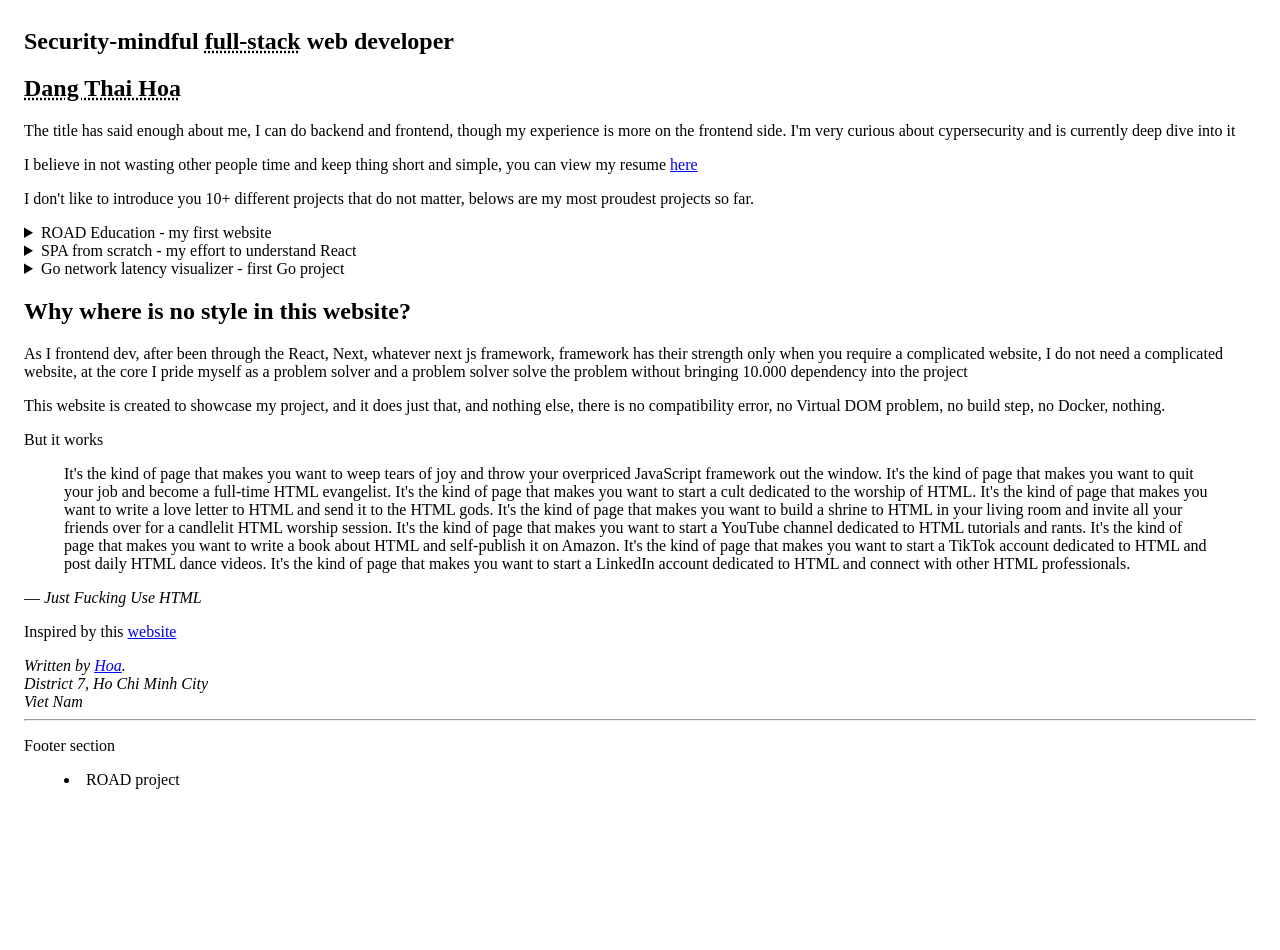
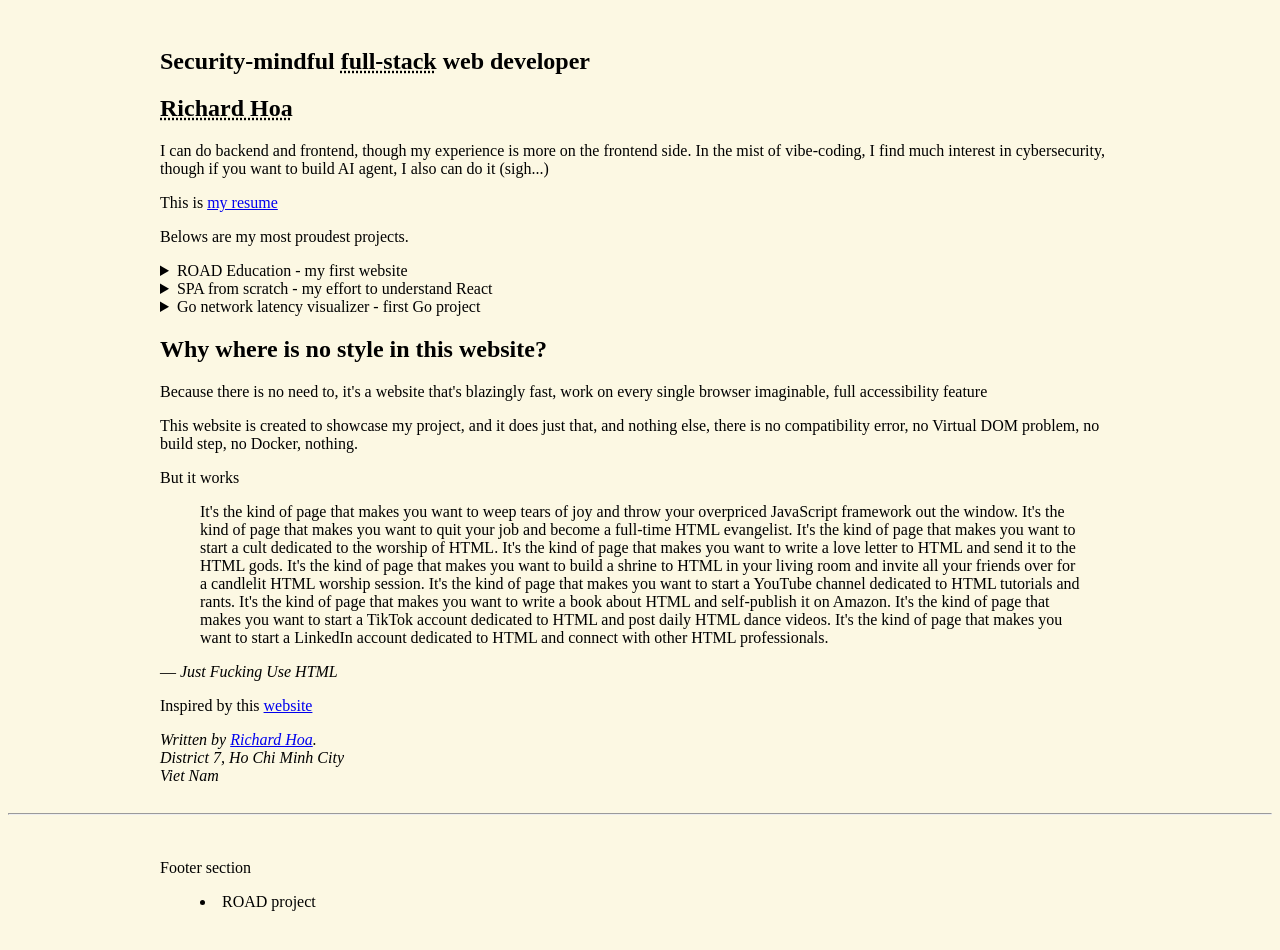
Before and after one commit to RichardHoa/pure-html, a plain HTML site: page index.html in a window 1280 px wide. Before the commit the page ends 813 px from the top, so only its background shows below. Drawn offline with Linux system fonts and the light colour scheme.

Commit message:
update content

```diff
--- a/index.css
+++ b/index.css
@@ -3,25 +3,20 @@
     box-sizing: border-box;
   }
 
-  html,
-  body {
-    max-width: 100vw;
-    overflow-x: hidden;
-  }
   :root {
     color-scheme: light dark;
     --light-font-color: #000000;
     --dark-font-color: #ffffff;
-    --light-background-color: #ffffff;
-    --dark-background-color: #000000;
   }
   html {
-    background-color: light-dark(
-      var(--light-background-color),
-      var(--dark-background-color)
-    );
+    background-color: light-dark(#fcf8e3, rgb(25, 3, 27));
     color: light-dark(var(--light-font-color), var(--dark-font-color));
+  }
 
-    padding: 0 1rem;
+  main,
+  footer {
+    max-width: 1000px;
+    padding: 20px;
+    margin: 0 auto;
   }
 }
--- a/index.html
+++ b/index.html
@@ -1,10 +1,9 @@
 <!DOCTYPE html>
 <html lang="en">
-
   <head>
     <meta charset="UTF-8" />
     <meta name="viewport" content="width=device-width, initial-scale=1.0" />
-  <title>Hoa's personal project</title>
+    <title>Richard Hoa personal project</title>
     <link rel="icon" href="favicon.ico" type="image/x-icon" />
     <link rel="stylesheet" href="index.css" />
     <!-- <script src="index.js" defer></script> -->
@@ -14,40 +13,52 @@
     <main>
       <section>
         <h1>
-        Security-mindful <abbr title="mostly-frontend">full-stack</abbr> web developer
+          Security-mindful <abbr title="mostly-frontend">full-stack</abbr> web
+          developer
         </h1>
-      <h2><abbr title="or Richard Hoa">Dang Thai Hoa</abbr></h2>
+        <h2>
+          <abbr title="or Dang Thai Hoa, if you prefer Vietnamese name"
+            >Richard Hoa</abbr
+          >
+        </h2>
         <p>
-        The title has said enough about me, I can do backend and frontend,
-        though my experience is more on the frontend side. I'm very curious
-        about cypersecurity and is currently deep dive into it
+          I can do backend and frontend, though my experience is more on the
+          frontend side. In the mist of vibe-coding, I find much interest in
+          cybersecurity, though if you want to build AI agent, I also can do it
+          (sigh...)
         </p>
 
         <p>
-        I believe in not wasting other people time and keep thing short and
-        simple, you can view my resume
-        <a href="https://drive.google.com/file/d/1gjcbZcFoN6_p7zIpHCA53bY86v-B5zjn/view?usp=sharing"
-          target="_blank">here</a>
+          This is
+          <a
+            href="https://drive.google.com/file/d/1gjcbZcFoN6_p7zIpHCA53bY86v-B5zjn/view?usp=sharing"
+            target="_blank"
+            >my resume</a
+          >
         </p>
 
-      <p>
-        I don't like to introduce you 10+ different projects that do not
-        matter, belows are my most proudest projects so far.
-      </p>
+        <p>Belows are my most proudest projects.</p>
 
         <details>
           <summary>ROAD Education - my first website</summary>
           <p>
             Profesisonal website I've done for ROAD, an education startup,
-          <a href="projects/ROAD_website.html" target="_blank" referrerpolicy="no-referrer"
-            rel="noopener noreferrer">read more about the website</a>
+            <a
+              href="projects/ROAD_website.html"
+              target="_blank"
+              referrerpolicy="no-referrer"
+              rel="noopener noreferrer"
+              >read more about the website</a
+            >
           </p>
         </details>
         <details>
           <summary>SPA from scratch - my effort to understand React</summary>
           <p>
             I build this project to understand how React work under the hood,
-          <a href="projects/SPA_from_scratch.html" target="_blank">learn more about the project</a>
+            <a href="projects/SPA_from_scratch.html" target="_blank"
+              >learn more about the project</a
+            >
           </p>
         </details>
 
@@ -55,17 +66,16 @@
           <summary>Go network latency visualizer - first Go project</summary>
           <p>
             My first big Go project
-          <a href="projects/Go_network_visualizer.html" target="_blank">learn more about the project</a>
+            <a href="projects/Go_network_visualizer.html" target="_blank"
+              >learn more about the project</a
+            >
           </p>
         </details>
 
         <h2>Why where is no style in this website?</h2>
         <p>
-        As I frontend dev, after been through the React, Next, whatever next
-        js framework, framework has their strength only when you require a
-        complicated website, I do not need a complicated website, at the core I pride myself as a
-        problem solver and a problem solver solve the problem without bringing
-        10.000 dependency into the project
+          Because there is no need to, it's a website that's blazingly fast,
+          work on every single browser imaginable, full accessibility feature
         </p>
         <p>
           This website is created to showcase my project, and it does just that,
@@ -103,7 +113,8 @@
         <a href="https://motherfuckingwebsite.com/" target="_blank">website</a>
       </p>
       <address>
-      Written by <a href="mailto:richardhoa.work@gmail.com">Hoa</a>.<br />
+        Written by
+        <a href="mailto:richardhoa.work@gmail.com">Richard Hoa</a>.<br />
         District 7, Ho Chi Minh City<br />
         Viet Nam
       </address>
@@ -116,5 +127,4 @@
       </menu>
     </footer>
   </body>
-
 </html>
```
Lines whose indentation alone changed are shown as unchanged.
